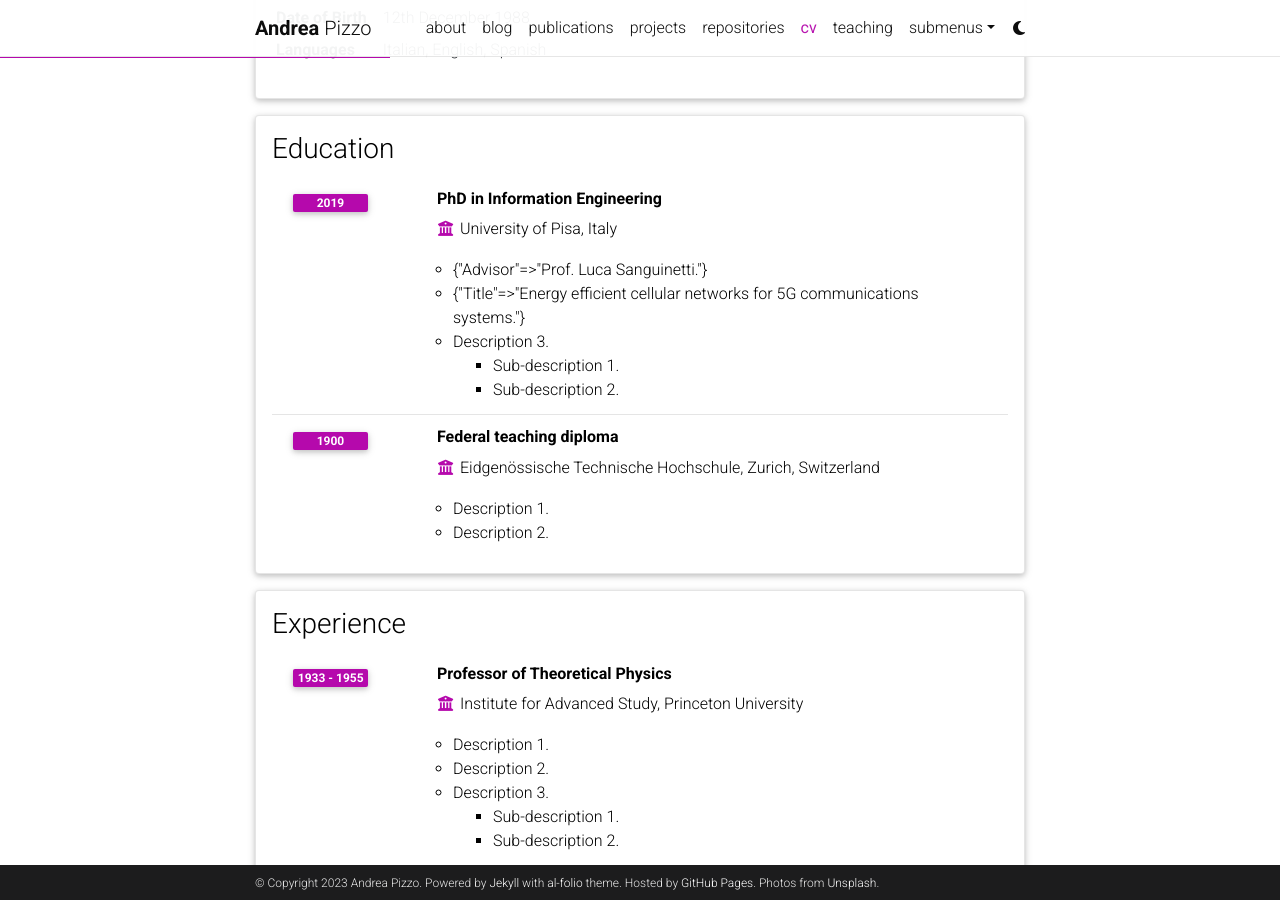
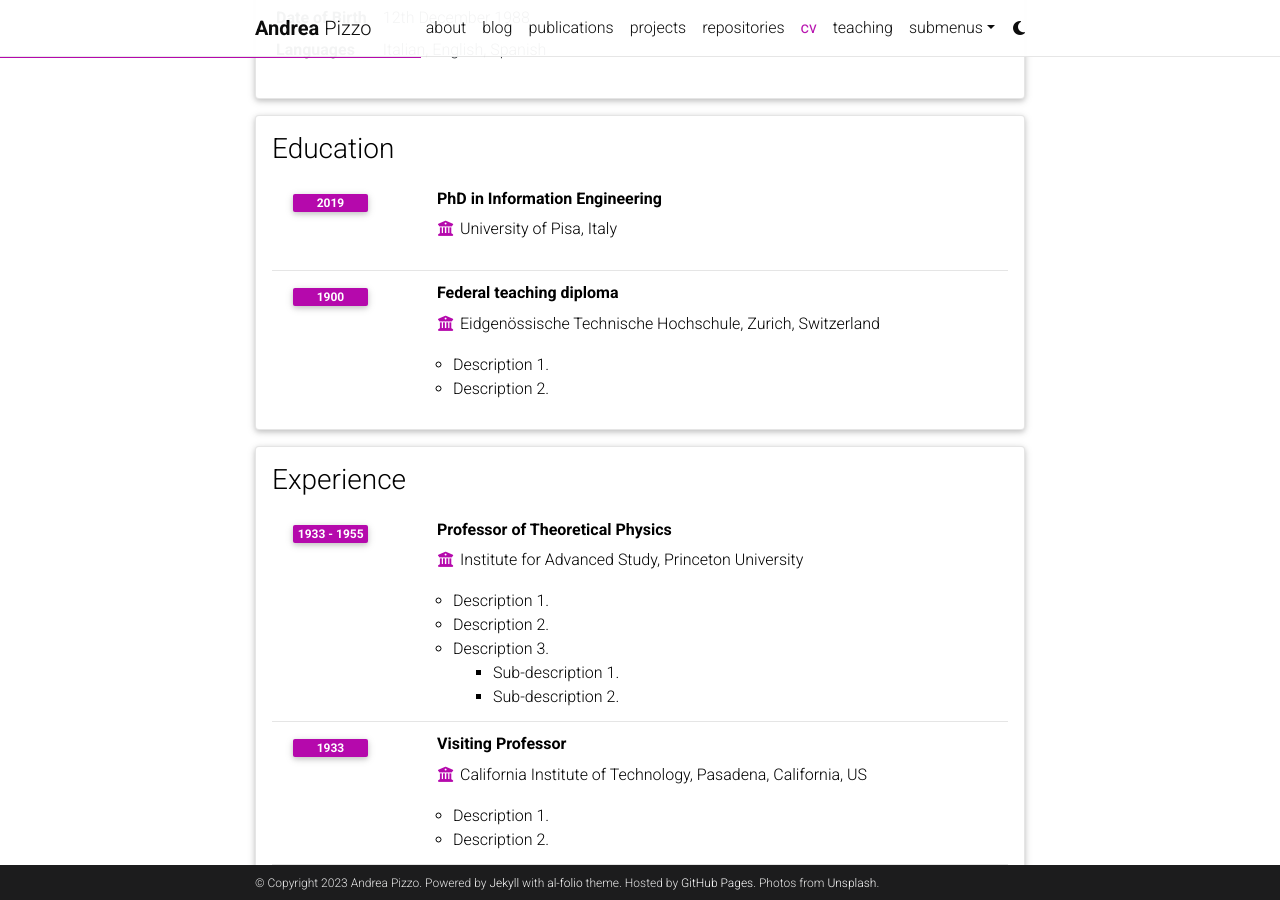
Before and after one commit to andrea-pizzo/andrea-pizzo.github.io, a Jekyll site: the page built from _pages/cv.md, in a window 1280 px wide and 900 px high, scrolled down 593 px. Built offline with Jekyll 4.4.1, drawn with Linux system fonts in a browser that asks for light colours; comment, search, counter and statistics services are not loaded; a style sheet for code colours, icons or effects is not loaded; some of the changed lines change nothing that is shown.

Commit message:
Update cv.yml

```diff
--- a/_data/cv.yml
+++ b/_data/cv.yml
@@ -14,7 +14,7 @@
     - title: PhD in Information Engineering
       institution: University of Pisa, Italy
       year: 2019
-      description:
+      contents:
         - Advisor: Prof. Luca Sanguinetti.
         - Title: Energy efficient cellular networks for 5G communications systems.
         - title: Description 3.
```
